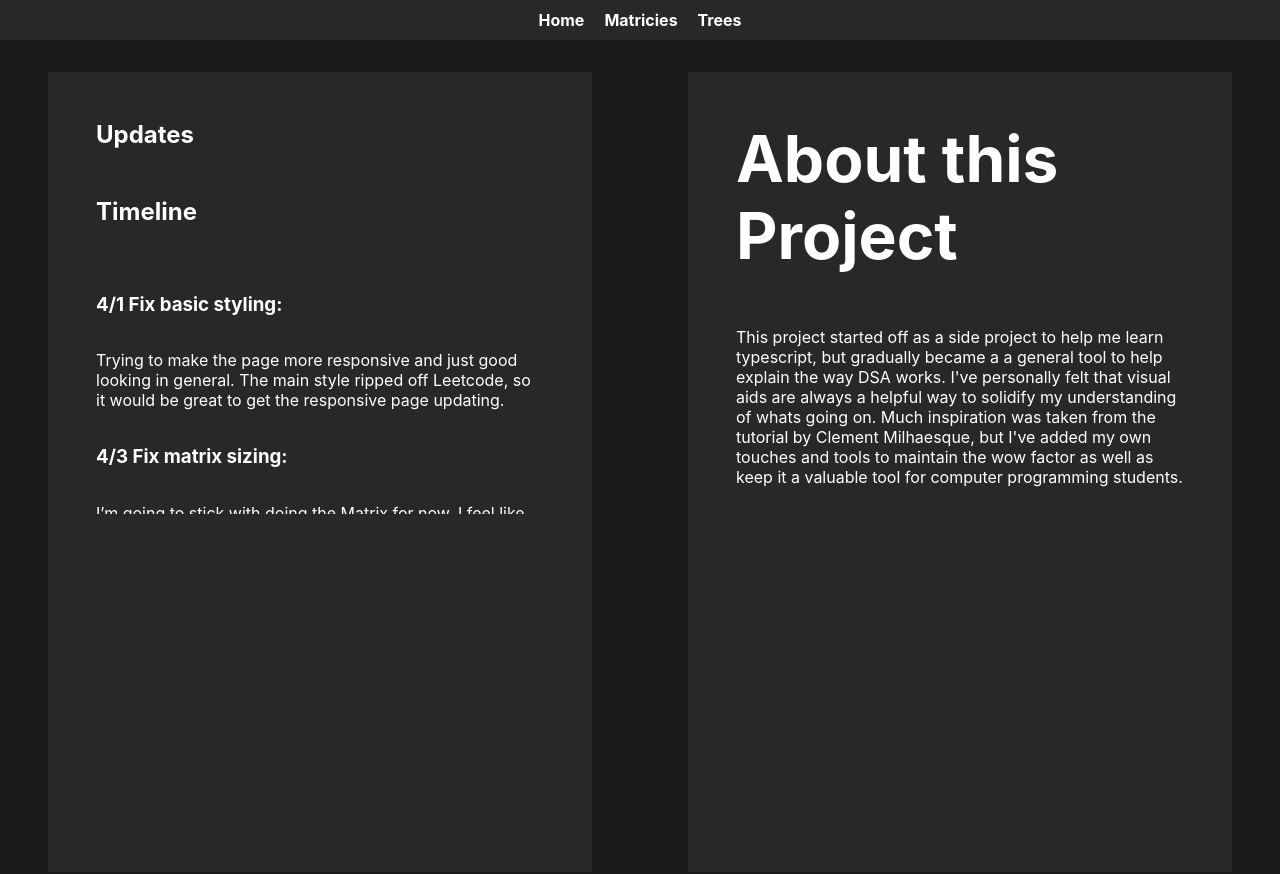
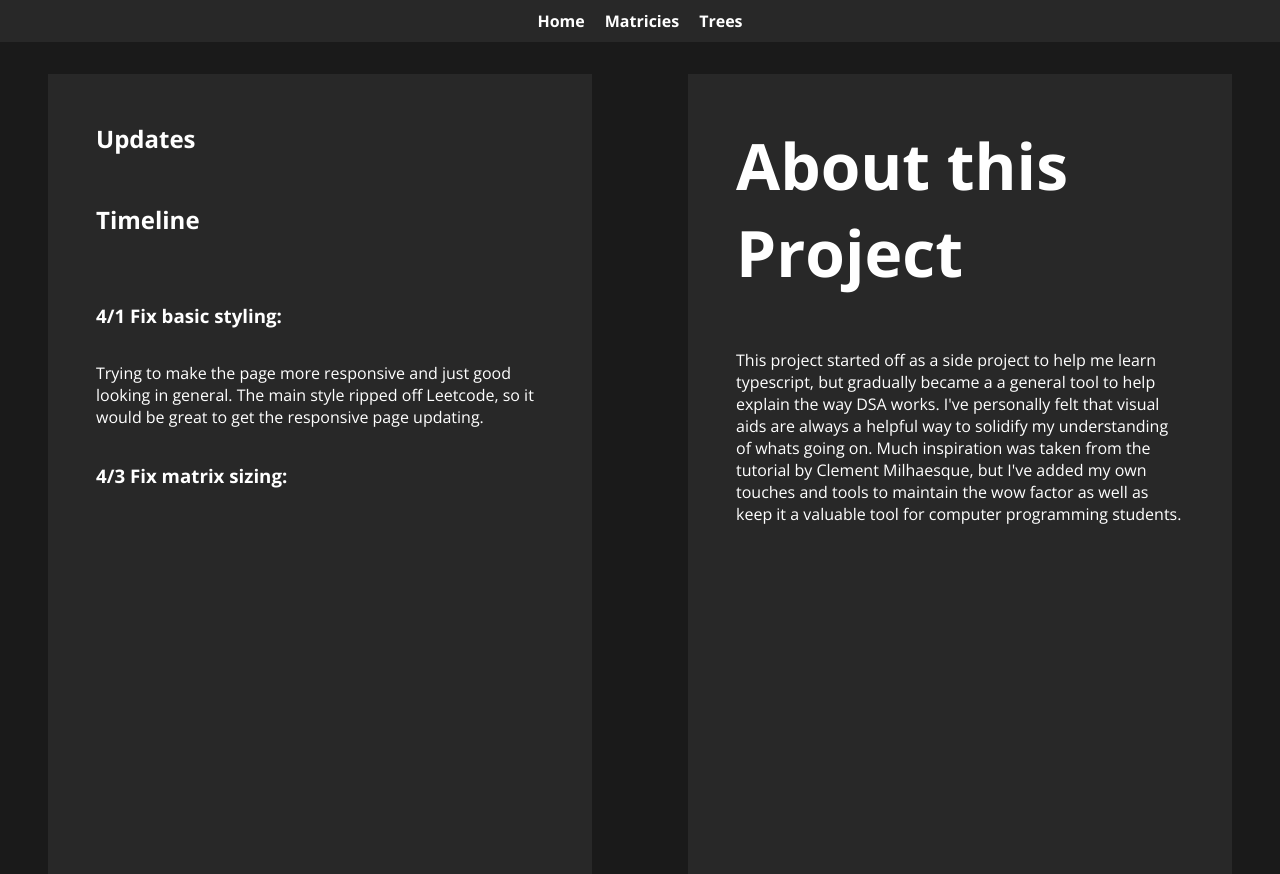
Before and after one commit to mfong4151/Pathfinding-Visualizer, a React (Create React App) app: page / in a window 1280 px wide. Built offline with nearby package versions, Linux system fonts and the light colour scheme.

Commit message:
added open sans font

```diff
--- a/src/index.css
+++ b/src/index.css
@@ -1,6 +1,6 @@
 @font-face {
-  font-family: open-sans;
-  src: url();
+  font-family: 'open-sans';
+  src: url('./assets/OpenSans-VariableFont_wdth,wght.ttf');
 }
 
 :root{
@@ -12,10 +12,13 @@
   --color-blue-visited-1:#092ad0;
   --color-blue-hover: #0A84FF;
   --color-tile-blue: rgb(175, 216, 248);
-
+  --open-sans-font-family: 'open-sans'
 
 }
 
+*{
+  font-family: var(--open-sans-font-family);
+}
 
 body {
   margin: 0;
```
Also changed, not shown: src/assets/OpenSans-Italic-VariableFont_wdth,wght.ttf (added), src/assets/OpenSans-VariableFont_wdth,wght.ttf (renamed from src/components/assets/OpenSans-VariableFont_wdth,wght.ttf).
